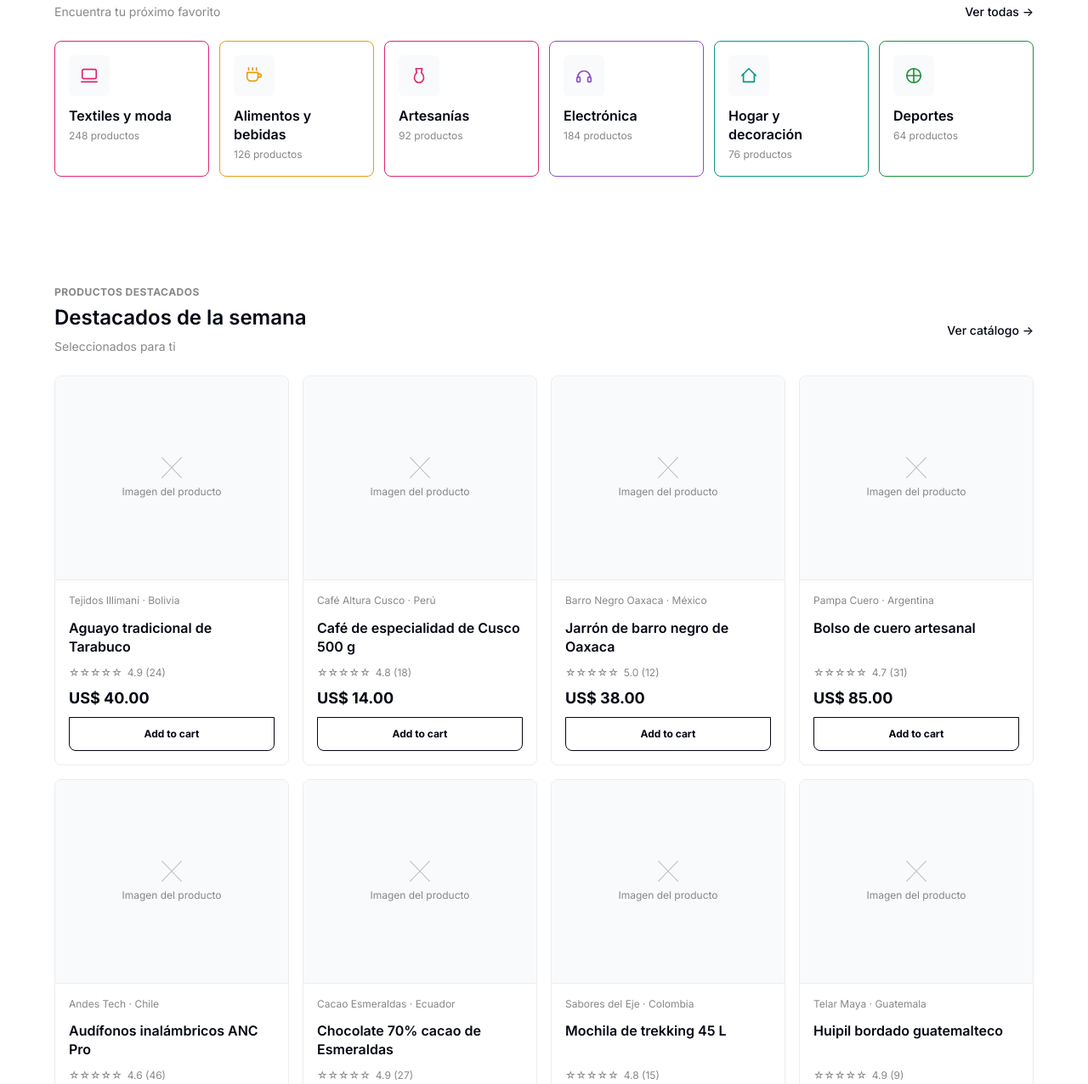
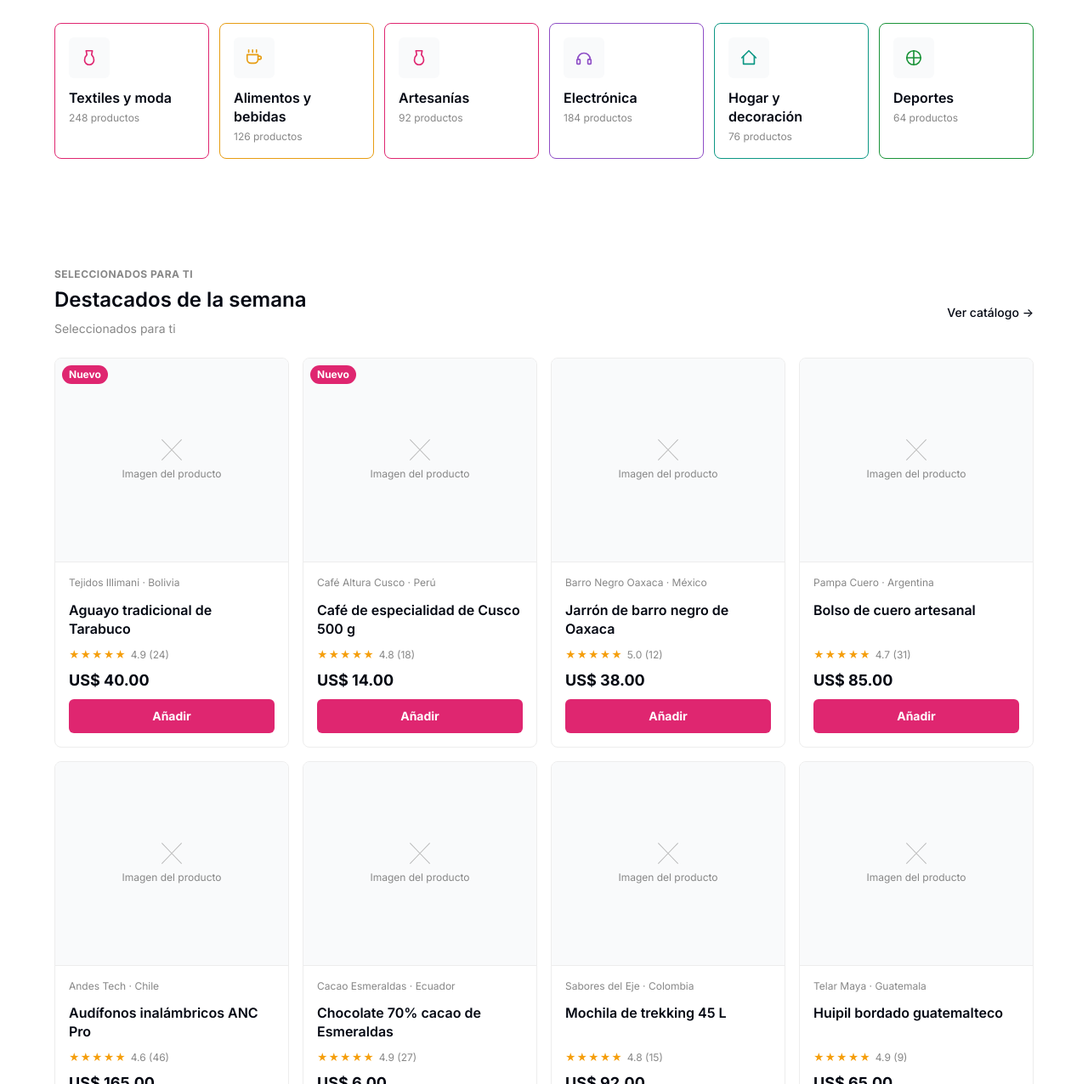
Before and after one commit to JalaU-Capstones/qatu-client, a website built with Vite: page index.html in a window 1280 px wide. Shown: the part 729-2005 px from the top of the page at 85% size. Built offline with nearby package versions, Linux system fonts and the light colour scheme; no server answers.

Commit message:
feat(home): overhaul featured products card per mockup + fix categories subtitle/textiles

```diff
--- a/src/viewmodels/components/CategoriesViewModel.js
+++ b/src/viewmodels/components/CategoriesViewModel.js
@@ -16,6 +16,7 @@ const CATEGORY_STYLES = {
   electronica: { color: 'purple', icon: 'headphones' },
   'hogar-y-decoracion': { color: 'teal', icon: 'home' },
   hogar: { color: 'teal', icon: 'home' },
+  textiles: { color: 'pink', icon: 'vase' },
   deportes: { color: 'green', icon: 'ball' },
 };
 
@@ -52,7 +53,7 @@ export class CategoriesViewModel {
   constructor(options = {}) {
     this.eyebrow = options.eyebrow || 'Encuentra tu próximo favorito';
     this.title = options.title || 'Explora por categoría';
-    this.subtitle = options.subtitle || 'Encuentra tu próximo favorito';
+    this.subtitle = options.subtitle || '';
     this.seeAllLabel = options.seeAllLabel || 'Ver todas';
     this.seeAllHref = options.seeAllHref || '/categorias';
     this.categories = normalizeCategories(
--- a/src/viewmodels/components/FeaturedProductsViewModel.js
+++ b/src/viewmodels/components/FeaturedProductsViewModel.js
@@ -24,7 +24,7 @@ export class FeaturedProductsViewModel {
    * @param {Function} [options.onAddToCart] Called with the product when "Add to cart" is pressed.
    */
   constructor(options = {}) {
-    this.eyebrow = options.eyebrow || 'PRODUCTOS DESTACADOS';
+    this.eyebrow = options.eyebrow || 'Seleccionados para ti';
     this.title = options.title || 'Destacados de la semana';
     this.subtitle = options.subtitle || 'Seleccionados para ti';
     this.link = options.link || { label: 'Ver catálogo →', href: '/products' };
@@ -113,6 +113,38 @@ export class FeaturedProductsViewModel {
   }
 
   /**
+   * Returns an array of 5 booleans indicating which stars are filled
+   * for the given product's rating (e.g. 4.2 → [true, true, true, true, false]).
+   * @param {{ rating: number }} product
+   * @returns {boolean[]}
+   */
+  getStarsFilled(product) {
+    const rounded = Math.round(Number(product.rating) || 0);
+    return Array.from({ length: 5 }, (_, i) => i < rounded);
+  }
+
+  /**
+   * Returns the label for the "Add to cart" action button.
+   * @returns {string}
+   */
+  getAddButtonLabel() {
+    return 'Añadir';
+  }
+
+  /**
+   * Returns true when the given product should display the "Nuevo" badge.
+   * Checks `product.isNew` first; falls back to checking the product's
+   * position in `this.products` (index < 2).
+   * @param {Object} product
+   * @returns {boolean}
+   */
+  isNewProduct(product) {
+    if (typeof product.isNew === 'boolean') return product.isNew;
+    const idx = this.products.findIndex((p) => p.id === product.id);
+    return idx >= 0 && idx < 2;
+  }
+
+  /**
    * Triggers the "Add to cart" action for a product.
    * @param {string} productId
    * @returns {boolean} true when the product exists
--- a/src/views/components/CategoriesView.js
+++ b/src/views/components/CategoriesView.js
@@ -65,13 +65,15 @@ export class CategoriesView {
     title.className = 'q-categories__title';
     title.textContent = this.viewModel.title;
 
-    const subtitle = document.createElement('p');
-    subtitle.className = 'q-categories__subtitle';
-    subtitle.textContent = this.viewModel.subtitle;
-
     titleGroup.appendChild(eyebrow);
     titleGroup.appendChild(title);
-    titleGroup.appendChild(subtitle);
+
+    if (this.viewModel.subtitle) {
+      const subtitle = document.createElement('p');
+      subtitle.className = 'q-categories__subtitle';
+      subtitle.textContent = this.viewModel.subtitle;
+      titleGroup.appendChild(subtitle);
+    }
 
     const seeAll = document.createElement('a');
     seeAll.className = 'q-categories__see-all';
--- a/src/views/components/FeaturedProductsView.js
+++ b/src/views/components/FeaturedProductsView.js
@@ -161,8 +161,35 @@ export class FeaturedProductsView {
     card.className = 'q-product-card';
     card.dataset.productId = product.id;
 
-    card.appendChild(this._renderImage(product));
+    // --- Media wrapper (image + badge + heart) ---
+    const media = document.createElement('div');
+    media.className = 'q-product-card-media';
 
+    media.appendChild(this._renderImage(product));
+
+    if (this.viewModel.isNewProduct(product)) {
+      const badge = document.createElement('span');
+      badge.className = 'q-product-card-new-badge';
+      badge.textContent = 'Nuevo';
+      badge.setAttribute('aria-label', 'Producto nuevo');
+      media.appendChild(badge);
+    }
+
+    const heartBtn = document.createElement('button');
+    heartBtn.type = 'button';
+    heartBtn.className = 'q-product-card-heart-btn';
+    heartBtn.setAttribute('aria-label', `Guardar ${product.name} en favoritos`);
+    heartBtn.innerHTML =
+      '<svg viewBox="0 0 24 24" width="16" height="16" fill="none" stroke="currentColor" stroke-width="2" stroke-linecap="round" stroke-linejoin="round" aria-hidden="true"><path d="M20.84 4.61a5.5 5.5 0 0 0-7.78 0L12 5.67l-1.06-1.06a5.5 5.5 0 0 0-7.78 7.78l1.06 1.06L12 21.23l7.78-7.78 1.06-1.06a5.5 5.5 0 0 0 0-7.78z"/></svg>';
+    heartBtn.addEventListener('click', (e) => {
+      e.preventDefault();
+      e.stopPropagation();
+    });
+    media.appendChild(heartBtn);
+
+    card.appendChild(media);
+
+    // --- Info ---
     const info = document.createElement('div');
     info.className = 'q-product-card-info';
 
@@ -174,14 +201,22 @@ export class FeaturedProductsView {
     title.className = 'q-product-card-title';
     title.textContent = product.name;
 
+    // Rating row: dynamic star icons + numeric label
     const rating = document.createElement('p');
     rating.className = 'q-product-card-rating';
 
-    const stars = document.createElement('span');
-    stars.setAttribute('aria-hidden', 'true');
-    stars.textContent = '☆☆☆☆☆';
+    const starsWrapper = document.createElement('span');
+    starsWrapper.className = 'q-product-card-stars';
+    starsWrapper.setAttribute('aria-hidden', 'true');
+    this.viewModel.getStarsFilled(product).forEach((filled) => {
+      const star = document.createElement('span');
+      star.className = `q-product-card-star${filled ? ' is-filled' : ''}`;
+      star.textContent = filled ? '★' : '☆';
+      starsWrapper.appendChild(star);
+    });
 
     const ratingValue = document.createElement('span');
+    ratingValue.className = 'q-product-card-rating-value';
     ratingValue.setAttribute('aria-hidden', 'true');
     ratingValue.textContent = this.viewModel.getRatingLabel(product);
 
@@ -189,7 +224,7 @@ export class FeaturedProductsView {
     ratingText.className = 'q-sr-only';
     ratingText.textContent = this.viewModel.getRatingAccessibleLabel(product);
 
-    rating.appendChild(stars);
+    rating.appendChild(starsWrapper);
     rating.appendChild(ratingValue);
     rating.appendChild(ratingText);
 
@@ -197,11 +232,12 @@ export class FeaturedProductsView {
     price.className = 'q-product-card-price';
     price.textContent = this.viewModel.getPriceLabel(product);
 
+    const addLabel = this.viewModel.getAddButtonLabel();
     const action = document.createElement('button');
     action.type = 'button';
     action.className = 'q-product-card-action';
-    action.textContent = this.viewModel.addToCartLabel;
-    action.setAttribute('aria-label', `${this.viewModel.addToCartLabel}: ${product.name}`);
+    action.textContent = addLabel;
+    action.setAttribute('aria-label', `${addLabel}: ${product.name}`);
     action.addEventListener('click', (e) => {
       e.preventDefault();
       this.viewModel.addToCart(product.id);
--- a/src/views/components/featured-products.css
+++ b/src/views/components/featured-products.css
@@ -123,6 +123,59 @@
   box-shadow: var(--q-shadow-sm);
 }
 
+/* Media wrapper — contains image, badge, and heart button */
+.q-product-card-media {
+  position: relative;
+  flex-shrink: 0;
+  overflow: hidden;
+}
+
+/* "Nuevo" badge — top-left pill */
+.q-product-card-new-badge {
+  position: absolute;
+  top: calc(var(--q-geist-space-2x, 8) * 1px);
+  left: calc(var(--q-geist-space-2x, 8) * 1px);
+  padding: 2px calc(var(--q-geist-space-2x, 8) * 1px);
+  font-size: calc(var(--q-text-xs, 12) * 1px);
+  font-weight: var(--q-font-weight-bold, 700);
+  line-height: 1.5;
+  color: #fff;
+  background-color: var(--q-accent, #e91e8c);
+  border-radius: 999px;
+  pointer-events: none;
+}
+
+/* Heart / Wishlist button — top-right circle */
+.q-product-card-heart-btn {
+  position: absolute;
+  top: calc(var(--q-geist-space-2x, 8) * 1px);
+  right: calc(var(--q-geist-space-2x, 8) * 1px);
+  display: flex;
+  align-items: center;
+  justify-content: center;
+  width: 32px;
+  height: 32px;
+  padding: 0;
+  color: var(--q-featured-ink);
+  cursor: pointer;
+  background-color: var(--q-featured-card-bg);
+  border: 1px solid var(--q-featured-card-border);
+  border-radius: 50%;
+  opacity: 0;
+  transition:
+    opacity 150ms ease,
+    color 150ms ease;
+}
+
+.q-product-card:hover .q-product-card-heart-btn,
+.q-product-card-heart-btn:focus-visible {
+  opacity: 1;
+}
+
+.q-product-card-heart-btn:hover {
+  color: var(--q-accent, #e91e8c);
+}
+
 .q-product-card-image {
   display: flex;
   flex-direction: column;
@@ -192,10 +245,29 @@
 
 .q-product-card-rating {
   display: flex;
+  align-items: center;
   gap: calc(var(--q-geist-space-space-gap-quarter, 6) * 1px);
   margin: 0;
   font-size: calc(var(--q-text-xs, 12) * 1px);
   line-height: normal;
+  color: var(--q-featured-muted);
+}
+
+.q-product-card-stars {
+  display: inline-flex;
+  gap: 1px;
+}
+
+.q-product-card-star {
+  font-size: calc(var(--q-text-xs, 12) * 1px);
+  color: var(--q-featured-muted);
+}
+
+.q-product-card-star.is-filled {
+  color: #f59e0b;
+}
+
+.q-product-card-rating-value {
   color: var(--q-featured-muted);
 }
 
@@ -215,23 +287,20 @@ button.q-product-card-action {
   height: calc(var(--q-geist-form-large-height, 40) * 1px);
   padding: 0 calc(var(--q-geist-space-4x, 16) * 1px);
   font-family: inherit;
-  font-size: calc(var(--q-text-xs, 12) * 1px);
+  font-size: calc(var(--q-text-sm, 14) * 1px);
   font-weight: var(--q-font-weight-bold, 700);
   line-height: 1.5;
-  color: var(--q-featured-ink);
+  color: #fff;
   white-space: nowrap;
   cursor: pointer;
-  background-color: var(--q-featured-card-bg);
-  border: 1px solid var(--q-featured-ink);
-  border-radius: 0 0 calc(var(--q-radius-lg, 8) * 1px) calc(var(--q-radius-lg, 8) * 1px);
-  transition:
-    background-color 150ms ease,
-    color 150ms ease;
+  background-color: var(--q-accent, #e91e8c);
+  border: none;
+  border-radius: calc(var(--q-radius-md, 6) * 1px);
+  transition: background-color 150ms ease;
 }
 
 button.q-product-card-action:hover {
-  color: var(--q-featured-card-bg);
-  background-color: var(--q-featured-ink);
+  background-color: color-mix(in srgb, var(--q-accent, #e91e8c) 85%, #000);
 }
 
 /* Tablet: 2 columns */
```
Also changed, not shown: src/viewmodels/components/CategoriesViewModel.spec.js (+1 -1 lines), src/viewmodels/components/FeaturedProductsViewModel.spec.js (+50 -1 lines), src/views/components/CategoriesView.spec.js (+2 -3 lines), src/views/components/FeaturedProductsView.spec.js (+72 -8 lines).
